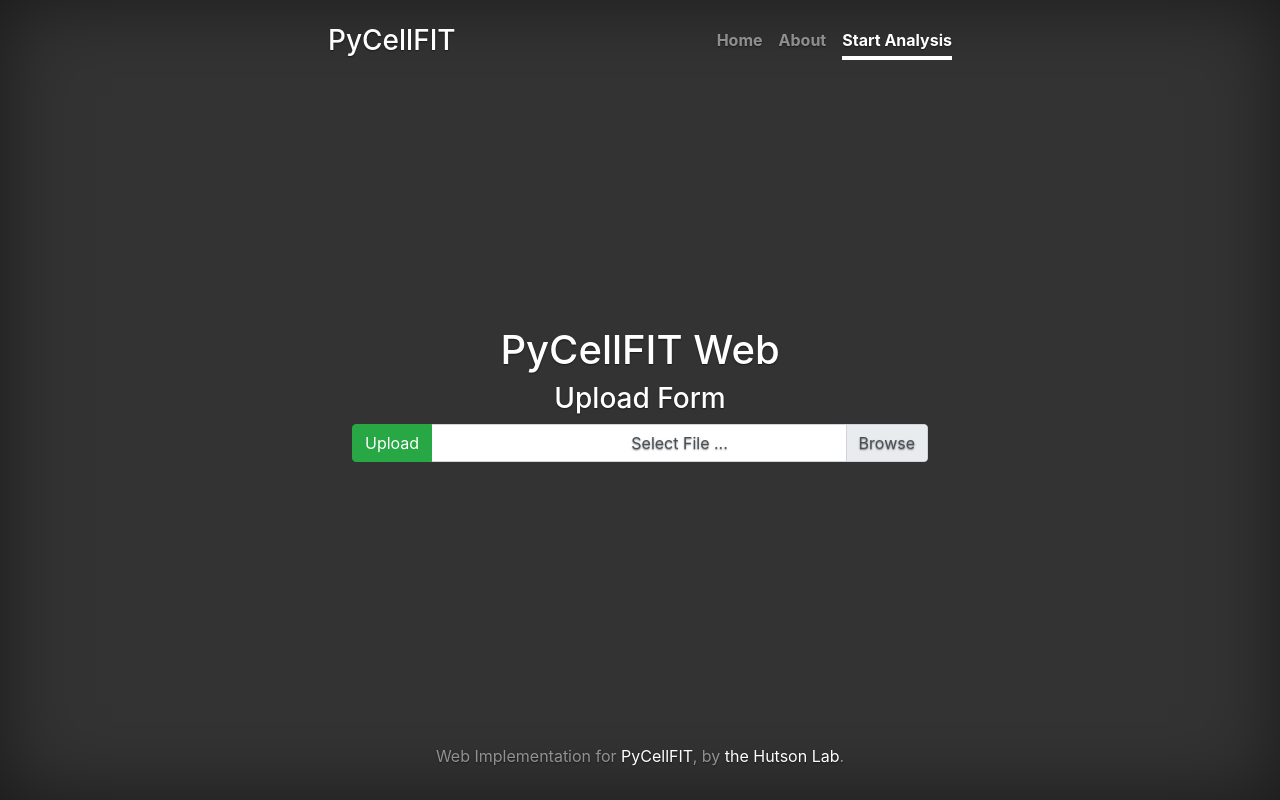
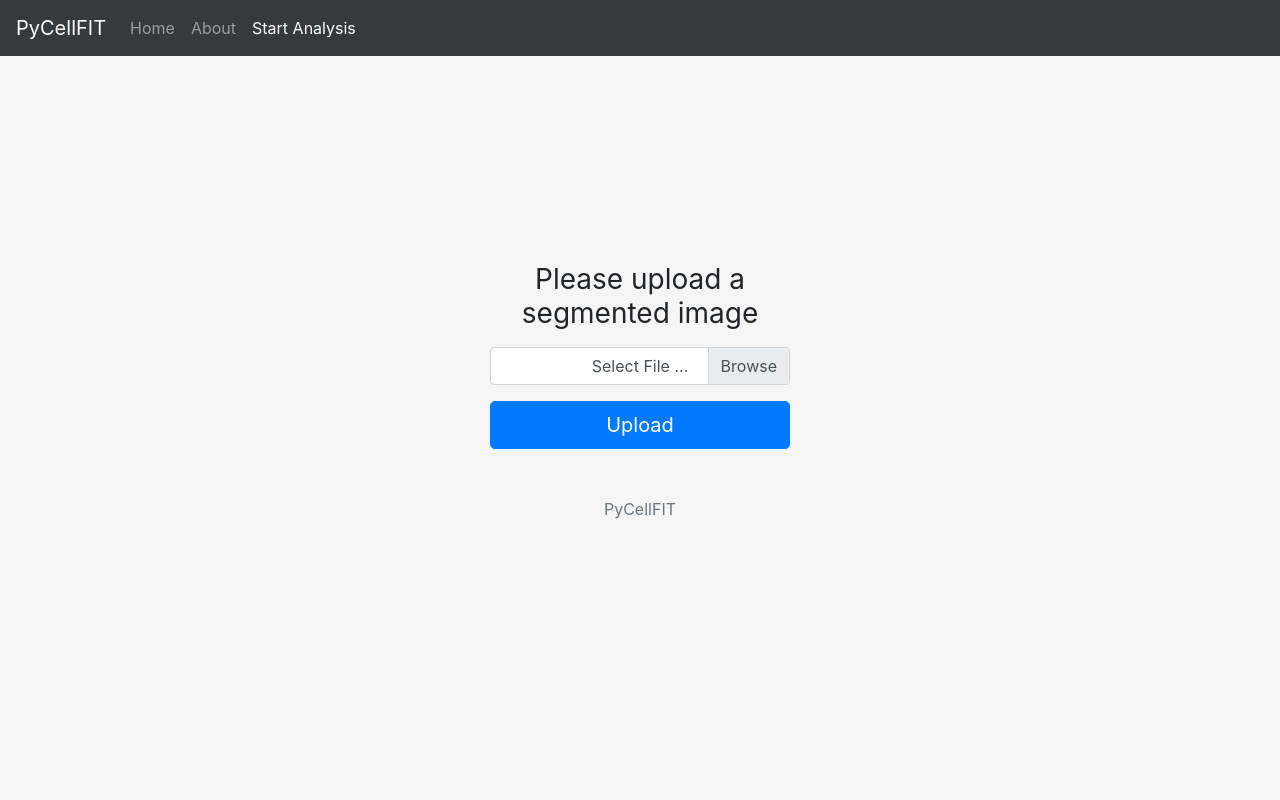
Before and after one commit to NilaiVemula/pycellfit-web, a Django app: page /form in a window 1280 px wide. Run offline with Django 3.2, Linux system fonts and the light colour scheme; some libraries are stand-ins or nearby versions.

Commit message:
remade upload form

```diff
--- a/pycellfitweb/analysis/static/analysis/css/upload.css
+++ b/pycellfitweb/analysis/static/analysis/css/upload.css
@@ -1,76 +1,42 @@
-/*
- * Globals
- */
-
-/* Links */
-a,
-a:focus,
-a:hover {
-  color: #fff;
-}
-
-
-/*
- * Base structure
- */
-
 html,
 body {
   height: 100%;
-  background-color: #333;
 }
 
-
-/*
- * Header
- */
-.masthead {
-  margin-bottom: 2rem;
+body {
+  display: -ms-flexbox;
+  display: -webkit-box;
+  display: flex;
+  -ms-flex-align: center;
+  -ms-flex-pack: center;
+  -webkit-box-align: center;
+  align-items: center;
+  -webkit-box-pack: center;
+  justify-content: center;
+  padding-top: 40px;
+  padding-bottom: 40px;
+  background-color: #f5f5f5;
 }
 
-.masthead-brand {
-  margin-bottom: 0;
+.form-upload {
+  width: 100%;
+  max-width: 330px;
+  padding: 15px;
+  margin: 0 auto;
 }
-
-.nav-masthead .nav-link {
-  padding: 0.25rem 0;
-  font-weight: 700;
-  color: rgba(255, 255, 255, 0.5);
-  background-color: transparent;
-  border-bottom: 0.25rem solid transparent;
+.form-upload .form-control {
+  position: relative;
+  box-sizing: border-box;
+  height: auto;
+  padding: 10px;
+  font-size: 16px;
 }
-
-.nav-masthead .nav-link:hover,
-.nav-masthead .nav-link:focus {
-  border-bottom-color: rgba(255, 255, 255, 0.25);
+.form-upload .form-control:focus {
+  z-index: 2;
 }
-
-.nav-masthead .nav-link + .nav-link {
-  margin-left: 1rem;
+.form-upload input[type="file"] {
+  margin-bottom: 10px;
 }
-
-.nav-masthead .active {
-  color: #fff;
-  border-bottom-color: #fff;
-}
-
-@media (min-width: 48em) {
-  .masthead-brand {
-    float: left;
-  }
-  .nav-masthead {
-    float: right;
-  }
-}
-
-
-/*
- * Footer
- */
-.mastfoot {
-  color: rgba(255, 255, 255, 0.5);
-}
-
 
 #customFile .custom-file-input:lang(en)::after {
   content: "Select file...";
--- /dev/null
+++ b/pycellfitweb/analysis/templates/analysis/upload_form.html
@@ -0,0 +1,114 @@
+<!DOCTYPE html>
+{% load static %}
+<html lang="en">
+  <head>
+    <meta charset="utf-8" />
+    <meta
+      name="viewport"
+      content="width=device-width, initial-scale=1, shrink-to-fit=no"
+    />
+    <meta name="description" content="" />
+    <meta name="author" content="" />
+
+    <title>PyCellFIT</title>
+
+    <!-- Required meta tags -->
+    <meta charset="utf-8" />
+    <meta
+      name="viewport"
+      content="width=device-width, initial-scale=1, shrink-to-fit=no"
+    />
+
+    <!-- Bootstrap core CSS -->
+    <link
+      href="{% static 'analysis/css/bootstrap.min.css' %}"
+      rel="stylesheet"
+    />
+
+    <!-- Theme CSS -->
+    <link
+      rel="stylesheet"
+      type="text/css"
+      href="{% static 'analysis/css/upload.css' %}"
+    />
+  </head>
+
+  <body class="text-center">
+    <!-- Top Nav Bar -->
+    <nav class="navbar navbar-expand-lg navbar-dark bg-dark fixed-top">
+      <a class="navbar-brand" href="home">PyCellFIT</a>
+      <button
+        class="navbar-toggler"
+        type="button"
+        data-toggle="collapse"
+        data-target="#navbarSupportedContent"
+        aria-controls="navbarSupportedContent"
+        aria-expanded="false"
+        aria-label="Toggle navigation"
+      >
+        <span class="navbar-toggler-icon"></span>
+      </button>
+
+      <div class="collapse navbar-collapse" id="navbarSupportedContent">
+        <ul class="navbar-nav mr-auto">
+          <li class="nav-item">
+            <a class="nav-link" href="home">Home</a>
+          </li>
+          <li class="nav-item">
+            <a class="nav-link" href="about">About</a>
+          </li>
+          <li class="nav-item active">
+            <a class="nav-link" href="form">Start Analysis</a>
+          </li>
+        </ul>
+      </div>
+    </nav>
+
+    <!-- Main Content -->
+    <main role="main" class="container">
+      <div class="row justify-content-center">
+        <div class="col-8">
+          <form enctype="multipart/form-data" method="post" class="form-upload">
+            {% csrf_token %}
+
+            <h1 class="h3 mb-3 font-weight-normal">
+              Please upload a segmented image
+            </h1>
+            <div class="input-group mb-3">
+              <div class="custom-file">
+                <input
+                  type="file"
+                  class="custom-file-input"
+                  accept=".tif,.tiff"
+                  required
+                  id="id_image"
+                  name="image"
+                />
+                <label class="custom-file-label" for="id_image"
+                  >Select File ...</label
+                >
+              </div>
+            </div>
+
+            <button class="btn btn-lg btn-primary btn-block" type="submit">
+              Upload
+            </button>
+            <p class="mt-5 mb-3 text-muted">PyCellFIT</p>
+          </form>
+        </div>
+      </div>
+    </main>
+
+    <!-- JavaScript to show file name in upload box -->
+    <script>
+      /* show file value after file select */
+      document
+        .querySelector(".custom-file-input")
+        .addEventListener("change", function (e) {
+          var fileName = document.getElementById("id_image").files[0].name;
+          var nextSibling = e.target.nextElementSibling;
+          nextSibling.innerText = fileName;
+        });
+    </script>
+  </body>
+</html>
--- a/pycellfitweb/analysis/templates/analysis/upload_form_alt.html
+++ /dev/null
@@ -1,129 +0,0 @@
-{% load static %}
-<!DOCTYPE html>
-<html lang="en">
-  <head>
-    <meta charset="utf-8" />
-    <meta
-      name="viewport"
-      content="width=device-width, initial-scale=1, shrink-to-fit=no"
-    />
-    <meta name="description" content="" />
-    <meta name="author" content="" />
-
-    <title>PyCellFIT</title>
-
-    <!-- Required meta tags -->
-    <meta charset="utf-8" />
-    <meta
-      name="viewport"
-      content="width=device-width, initial-scale=1, shrink-to-fit=no"
-    />
-
-    <!-- Bootstrap core CSS -->
-    <link
-      href="{% static 'analysis/css/bootstrap.min.css' %}"
-      rel="stylesheet"
-    />
-
-    <!-- Cover Theme CSS -->
-    <link
-      rel="stylesheet"
-      type="text/css"
-      href="{% static 'analysis/css/cover.css' %}"
-    />
-  </head>
-
-  <body class="text-center">
-    <div class="cover-container d-flex h-100 p-3 mx-auto flex-column">
-      <header class="masthead mb-auto">
-        <div class="inner">
-          <h3><a class="masthead-brand" href="home">PyCellFIT</a></h3>
-          <nav class="nav nav-masthead justify-content-center">
-            <a class="nav-link" href="home">Home</a>
-            <a class="nav-link" href="about">About</a>
-            <a class="nav-link active" href="form">Start Analysis</a>
-          </nav>
-        </div>
-      </header>
-
-      <main role="main" class="inner cover">
-        <h1 class="cover-heading">PyCellFIT Web</h1>
-
-
-<!-- CSS for upload box -->
-<style>
-    #customFile .custom-file-input:lang(en)::after {
-      content: "Select file...";
-    }
-
-    #customFile .custom-file-input:lang(en)::before {
-      content: "Click me";
-    }
-
-    /*when a value is selected, this class removes the content */
-    .custom-file-input.selected:lang(en)::after {
-      content: "" !important;
-    }
-
-    .custom-file {
-      overflow: hidden;
-    }
-    .custom-file-input {
-      white-space: nowrap;
-    }
-  </style>
-
-  <!-- Simple Form to accept tif(f) input files -->
-  <h3>Upload Form</h3>
-  <form enctype="multipart/form-data" method="post" class="form-group">
-    {% csrf_token %}
-    <div class="input-group mb-3">
-      <div class="input-group-prepend">
-        <button class="btn btn-success" type="submit" id="inputGroupFileAddon03">Upload</button>
-      </div>
-      <div class="custom-file">
-        <input type="file" class="custom-file-input" accept=".tif,.tiff" required id="id_image" name="image">
-        <label class="custom-file-label" for="id_image">Select File ...</label>
-      </div>
-    </div>
-  </form>
-
-  <!-- JavaScript to show file name in upload box -->
-  <script>
-    /* show file value after file select */
-    document.querySelector('.custom-file-input').addEventListener('change',function(e){
-      var fileName = document.getElementById("id_image").files[0].name;
-      var nextSibling = e.target.nextElementSibling
-      nextSibling.innerText = fileName
-    })
-
-  </script>
-      </main>
-
-      <footer class="mastfoot mt-auto">
-        <div class="inner">
-          <p>
-            Web Implementation for
-            <a href="https://github.com/NilaiVemula/pycellfit">PyCellFIT</a>, by
-            <a href="https://my.vanderbilt.edu/shanehutson/">the Hutson Lab</a>.
-          </p>
-        </div>
-      </footer>
-    </div>
-
-    <!-- Bootstrap core JavaScript
-    ================================================== -->
-    <!-- Scripts -->
-    <script
-      src="https://code.jquery.com/jquery-3.5.1.slim.min.js"
-      integrity="sha384-DfXdz2htPH0lsSSs5nCTpuj/zy4C+OGpamoFVy38MVBnE+IbbVYUew+OrCXaRkfj"
-      crossorigin="anonymous"
-    ></script>
-    <script
-      src="https://cdn.jsdelivr.net/npm/popper.js@1.16.0/dist/umd/popper.min.js"
-      integrity="sha384-Q6E9RHvbIyZFJoft+2mJbHaEWldlvI9IOYy5n3zV9zzTtmI3UksdQRVvoxMfooAo"
-      crossorigin="anonymous"
-    ></script>
-    <script src="{% static 'analysis/js/bootstrap.min.js' %}"></script>
-  </body>
-</html>
--- a/pycellfitweb/analysis/views.py
+++ b/pycellfitweb/analysis/views.py
@@ -10,7 +10,7 @@ from io import BytesIO
 
 # default home page view
 def home(response):
-    return render(response, 'analysis/home_alt.html')
+    return render(response, 'analysis/home.html')
 
 # view for about page
 
@@ -106,4 +106,4 @@ def analysis(request):
             'form': form
         }
 
-        return render(request, 'analysis/upload_form_alt.html', context)
+        return render(request, 'analysis/upload_form.html', context)
```
Also changed, not shown: pycellfitweb/analysis/templates/analysis/form.html (deleted, +0 -56 lines), pycellfitweb/analysis/templates/analysis/home.html (+81 -7 lines), pycellfitweb/analysis/templates/analysis/home_alt.html (deleted, +0 -86 lines).
